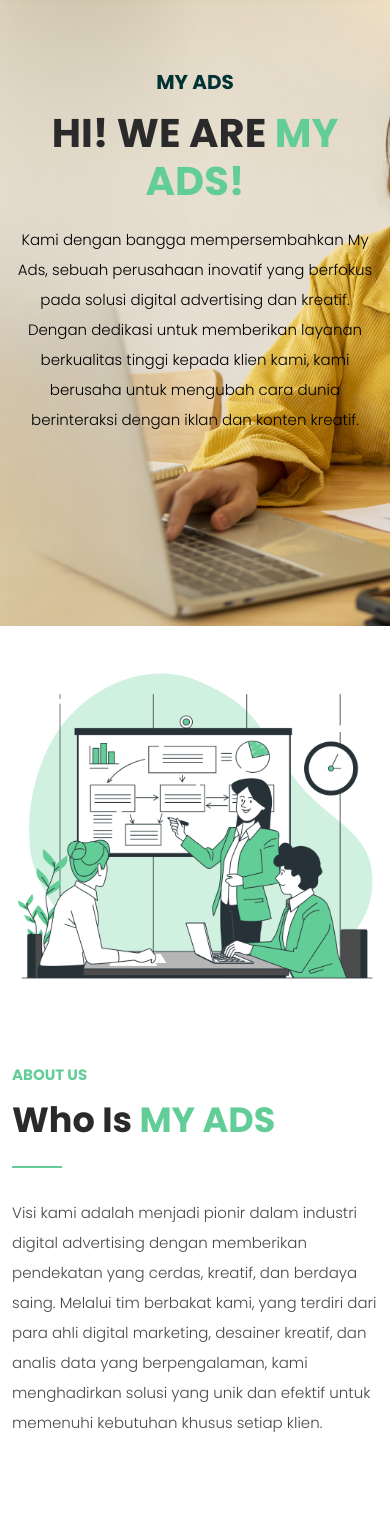
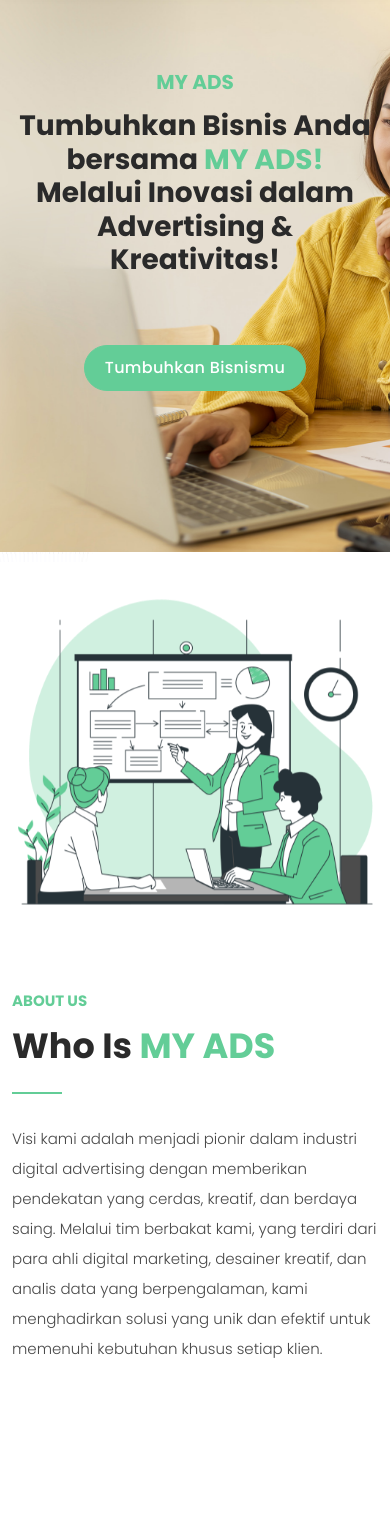
Before and after one commit to Hanif415/myads, a PHP site: page / in a window 390 px wide. Shown: the part 106-1635 px from the top of the page. Run offline with PHP 8.4, Linux system fonts and the light colour scheme.

Commit message:
fix banner text

```diff
--- a/assets/css/templatemo-digimedia-v3.css
+++ b/assets/css/templatemo-digimedia-v3.css
@@ -1024,7 +1024,7 @@ Banner Style
   text-transform: capitalize;
   font-size: 20px;
   font-weight: 700;
-  color: #013334;
+  color: #63CD97;
   margin-bottom: 15px;
   text-transform: uppercase;
 }
@@ -1042,6 +1042,27 @@ Banner Style
   margin-bottom: 30px;
   color: black;
 }
+
+.main-banner .left-content .border-first-button a {
+  background-color: #63CD97;
+  color: #fff !important;
+}
+
+/* .border-first-button a {
+  display: inline-block !important;
+  padding: 10px 20px !important;
+  color: #63CD97 !important;
+  border: 1px solid #63CD97 !important;
+  border-radius: 23px;
+  font-weight: 500 !important;
+  letter-spacing: 0.3px !important;
+  transition: all .5s;
+}
+
+.border-first-button a:hover {
+  background-color: #63CD97;
+  color: #fff !important;
+} */
 
 /* .main-banner .right-image {
   text-align: right;
@@ -2161,6 +2182,10 @@ responsive
   .header-area .main-nav .nav li:last-child {
     padding-left: 20px;
   }
+
+  .main-banner .left-content h2 {
+    font-size: 35px;
+  }
 }
 
 @media (max-width: 992px) {
@@ -2375,7 +2400,7 @@ responsive
   }
 
   .main-banner .left-content h2 {
-    font-size: 40px;
+    font-size: 28px;
   }
 
   .blog-post .down-content .border-first-button {
--- a/index.html
+++ b/index.html
@@ -108,11 +108,18 @@ https://templatemo.com/tm-568-digimedia
                 <div class="row">
                   <div class="col-lg-12">
                     <h6>MY ADS</h6>
-                    <h2>HI! WE ARE <span>MY ADS!</span></h2>
-                    <p>Kami dengan bangga mempersembahkan My Ads, sebuah perusahaan inovatif yang berfokus pada solusi
+                    <h2>Tumbuhkan Bisnis Anda bersama <span>MY ADS!</span> Melalui Inovasi dalam Advertising &
+                      Kreativitas!
+                    </h2>
+                    <!-- <p>Kami dengan bangga mempersembahkan My Ads, sebuah perusahaan inovatif yang berfokus pada solusi
                       digital advertising dan kreatif. Dengan dedikasi untuk memberikan layanan berkualitas tinggi
                       kepada klien kami, kami berusaha untuk mengubah cara dunia berinteraksi dengan iklan dan konten
-                      kreatif.</p>
+                      kreatif.</p> -->
+                  </div>
+                  <div class="col-lg-12">
+                    <div class="border-first-button scroll-to-section mt-5">
+                      <a href="#about">Tumbuhkan Bisnismu</a>
+                    </div>
                   </div>
                 </div>
               </div>
```
